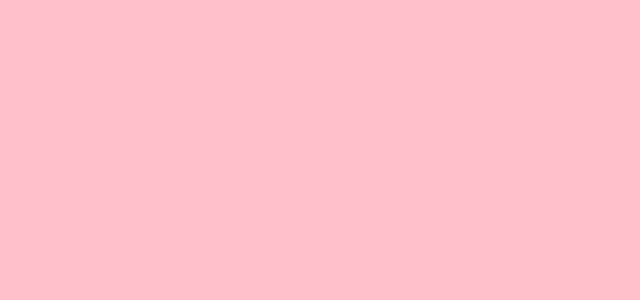
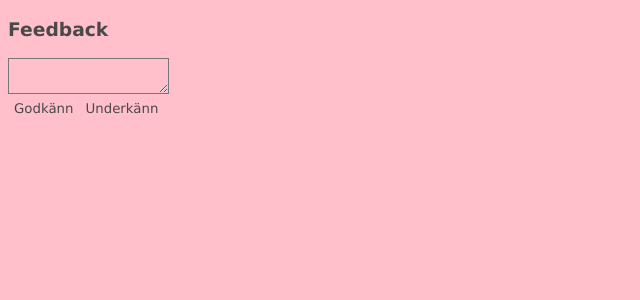
Before and after one commit to maksed4/frontclean, a React (Create React App) app: page /approve/1 in a window 1280 px wide. Before the commit this address had no page. Shown: the top 300 px of the page, without its empty margins (0-640 px from the left). Built offline with nearby package versions, Linux system fonts and the light colour scheme.

Commit message:
IN-17 customers can now approve and disapprove cleanings with a message

```diff
--- a/src/App.js
+++ b/src/App.js
@@ -14,6 +14,7 @@ import CleanerSignup from "./Components/CleanerSignup";
 import Customers from "./Components/Customers";
 import CustomerSignupAdmin from "./Components/CustomerSignupAdmin";
 import UpdateCustomer from "./Components/UpdateCustomer";
+import NotApproved from "./Components/NotApproved";
 
 
 
@@ -37,6 +38,7 @@ function App() {
           <Route path='/assign/:id' element={<Assign />}></Route>
           <Route path='/contact' element={<Contact />}></Route>
           <Route path='/update/:id' element={<UpdateCustomer />}></Route>
+          <Route path='/approve/:id' element={<NotApproved />}></Route>
         </Route>
       </Routes>
     </BrowserRouter>
--- /dev/null
+++ b/src/Components/NotApproved.js
@@ -0,0 +1,45 @@
+import {useNavigate, useParams} from "react-router-dom";
+import AuthService from "../Services/AuthService";
+import {useState} from "react";
+
+const NotApproved = () => {
+
+    const { id } = useParams();
+    let navigate = useNavigate();
+
+    const [message, setMessage] = useState("");
+
+    const handleClick = (cleanId, bool) => {
+        let isCompleted = bool ? " godkänd!" : " ej godkänd!";
+
+        fetch(`${process.env.REACT_APP_BASE_URL}/api/feedback/${AuthService.getCurrentUser().id}/${id}`, {
+            method: 'POST',
+            body: JSON.stringify({
+                approved: bool,
+                message: message,
+                cleaningId: cleanId,
+            }),
+            headers: {
+                'Content-Type': 'application/json',
+                'Authorization': 'Bearer ' + AuthService.getCurrentUser().token
+            }
+        })
+            .then(() => {
+                navigate("/minasidor");
+                window.location.reload();
+                alert("Städning med id: " + cleanId + isCompleted)
+            })
+    }
+
+    return(
+        <div>
+            <h3>Feedback</h3>
+            <textarea name="message" id={id} onChange={e => setMessage(e.target.value)}></textarea>
+            <br/>
+            <button onClick={() => handleClick(id, true)}>Godkänn</button>
+            <button onClick={() => handleClick(id, false)}>Underkänn</button>
+        </div>
+    );
+}
+
+export default NotApproved;
--- /dev/null
+++ b/src/Components/sub/Approve.js
@@ -0,0 +1,12 @@
+const Approve = (props) => {
+
+    return(
+        <p>
+            {props.approved ? <span>Godkänd</span> : <span>Ej godkänd</span>}
+            <br/>
+            <span>Feedback: {props.message}</span>
+        </p>
+    );
+}
+
+export default Approve;
--- a/src/Components/sub/CurrentCustomerSidor.js
+++ b/src/Components/sub/CurrentCustomerSidor.js
@@ -5,6 +5,7 @@ import Avboka from "./Avboka";
 import { Layout } from "../Layout";
 import { FontAwesomeIcon } from "@fortawesome/react-fontawesome";
 import Sidor from "../../images/Sidor.png"
+import IsApprove from "./IsApprove";
 
 
 const CurrentCustomerSidor = () => {
@@ -73,7 +74,7 @@ const CurrentCustomerSidor = () => {
                                             booking.cleaningType.includes("BASIC_CLEANING") ? <span>Basic</span> :
                                                 <></>
                             }</p>
-                            <p>Färdig: {booking.done ? <span> Ja </span> : <Avboka id={booking.id} />}</p>
+                            <p>Färdig: {booking.done ? <span> Ja {<IsApprove id={booking.id} />} </span> : <Avboka id={booking.id} />}</p>
                             <br/>
                         </div>
                     )}
--- /dev/null
+++ b/src/Components/sub/IsApprove.js
@@ -0,0 +1,41 @@
+import {useEffect, useState} from "react";
+import axios from "axios";
+import AuthService from "../../Services/AuthService";
+import Approve from "./Approve";
+import {Link} from "react-router-dom";
+
+const IsApprove = (props) => {
+
+    const [approved, setApproved] = useState({});
+    const [noFeedback, setNoFeedback] = useState({});
+
+
+    useEffect(() => {
+        axios.get(`${process.env.REACT_APP_BASE_URL}/api/feedback/${AuthService.getCurrentUser().id}/${props.id}`, {
+            headers: {
+                'Content-Type': 'application/json',
+                'Authorization': 'Bearer ' + AuthService.getCurrentUser().token
+            }
+        })
+            .then(res => setApproved(res.data))
+            .catch(e => setNoFeedback(e.response.data))
+    }, [])
+
+    return (
+        <div>
+            {
+                approved.id ? <Approve
+                        approved={approved.approved}
+                        id={approved.id}
+                        message={approved.message}
+                        cleanId={approved.cleaningId}
+                    /> :
+                    noFeedback ?
+                        <Link to={`/approve/${props.id}`}>{noFeedback.message}</Link>
+                        : <></>
+            }
+        </div>
+    );
+}
+
+export default IsApprove;
```
